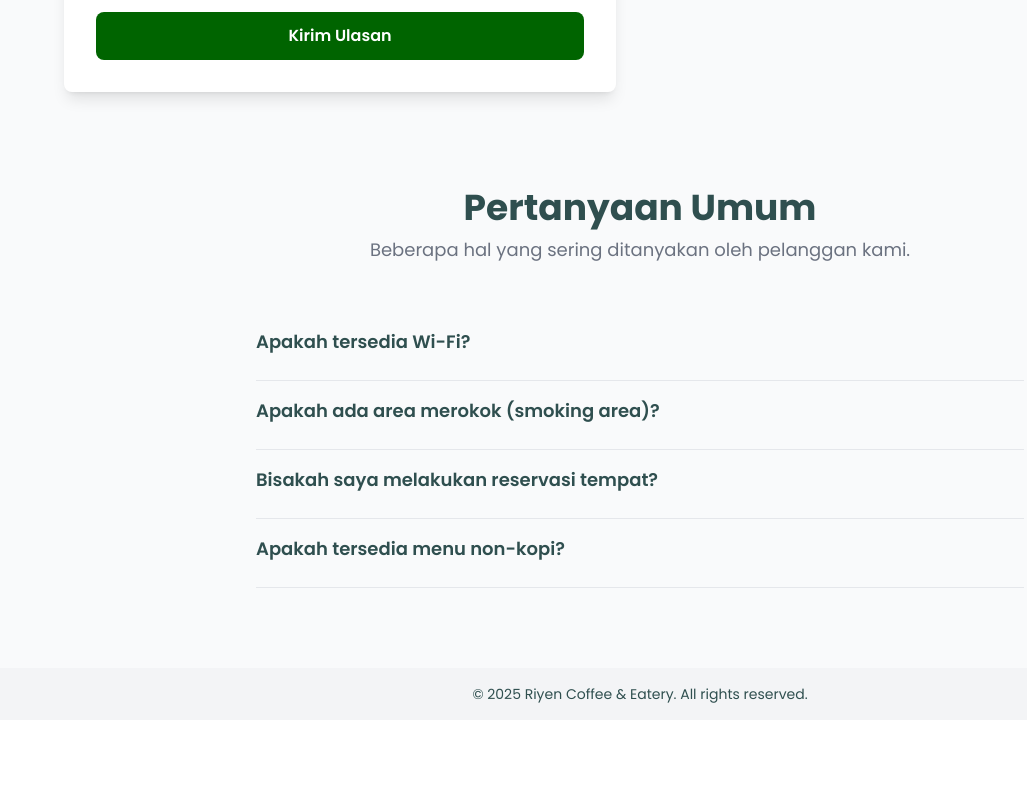
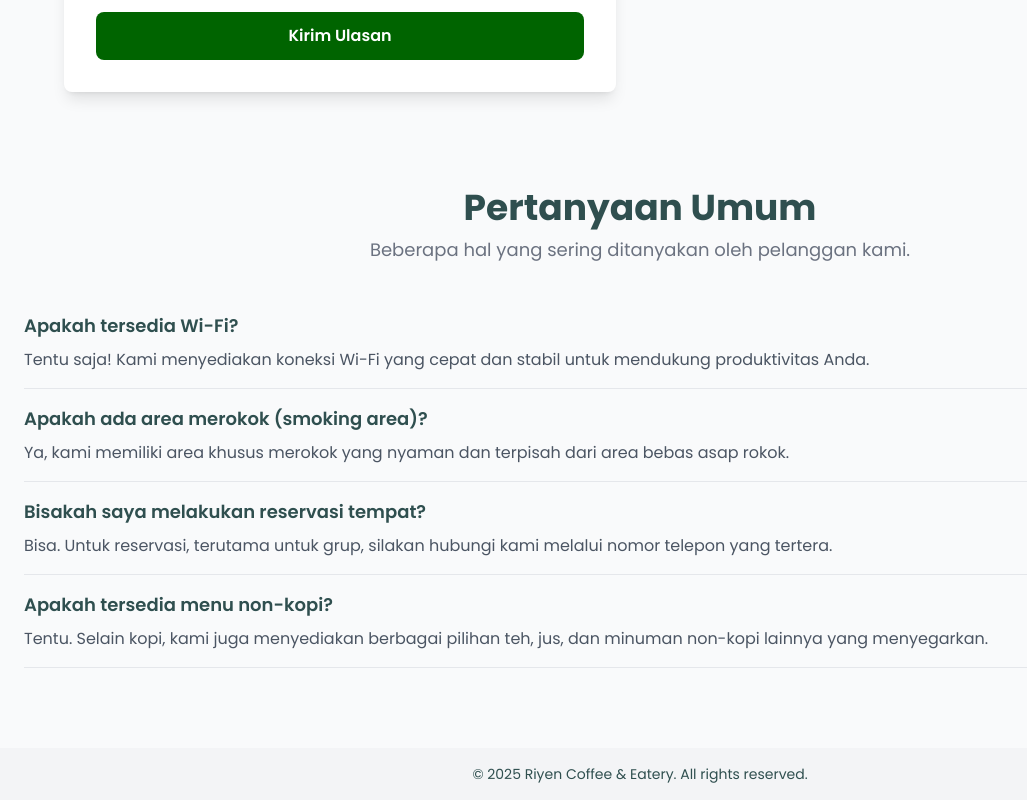
Before and after one commit to Solchanrefqialhabib/RiyenCoffee-Eatery, a Next.js app: page /contact in a window 1280 px wide. Shown: the part 1580-2380 px from the top of the page, without its empty margins (0-1027 px from the left). Before the commit the page ends 2300 px from the top, so only its background shows below. Built offline with nearby package versions, Linux system fonts and the light colour scheme.

Commit message:
perbaikan erorr

```diff
--- a/src/app/components/Navbar.tsx
+++ b/src/app/components/Navbar.tsx
@@ -1,6 +1,9 @@
 "use client";
 import { useState } from 'react';
 import { motion, AnimatePresence } from 'framer-motion';
+import Image from 'next/image';
+import Link from 'next/link';
+
 
 // In Next.js, images in the 'public' directory are served from the root.
 // So, we reference it with a string path instead of importing it as a module.
@@ -77,9 +80,15 @@ const StarbucksMegaMenu = () => {
           </ul>
         </div>
         <div className="col-span-2">
-           <div className="relative w-full h-48 rounded-lg overflow-hidden">
-             <img src="/flat.jpg" alt="Menu Special" className="w-full h-full object-cover" />
-           </div>
+<div className="relative w-full h-48 rounded-lg overflow-hidden">
+  <Image
+    src="/flat.jpg"
+    alt="Menu Special"
+    fill
+    className="object-cover"
+    priority // optional: loads image eagerly for important images
+  />
+</div>
         </div>
       </div>
     </div>
@@ -98,9 +107,9 @@ export default function Navbar({ theme = 'light' }: { theme?: 'light' | 'dark' }
     <header className={`relative z-50 transition-colors duration-300 ${theme === 'light' ? 'bg-white shadow-sm' : 'bg-transparent'}`}>
       <div className="container mx-auto flex justify-between items-center px-6 md:px-10 h-20">
         <div className="flex items-center gap-8">
-          <a href="/" className="flex items-center gap-3">
-            <img src={logo} alt="Logo Riyen Coffee & Eatery" width={65} height={65} />
-          </a>
+<Link href="/" className="flex items-center gap-3">
+  <Image src={logo} alt="Logo Riyen Coffee & Eatery" width={65} height={65} />
+</Link>
           <nav className="hidden lg:flex items-center h-full">
             <ul className="flex items-center gap-6 h-full">
               {navLinks.map((link) => (
--- a/src/app/contact/page.tsx
+++ b/src/app/contact/page.tsx
@@ -37,7 +37,7 @@ const ReviewCard = ({ name, review, rating, imageUrl }: Review) => (
                 </svg>
             ))}
         </div>
-        <p className="text-gray-600 italic mb-4">"{review}"</p>
+        <p className="text-gray-600 italic mb-4">&quot;{review}&quot;</p>
 
         {imageUrl && (
           <div className="relative w-full h-48 rounded-md overflow-hidden mb-4">
@@ -274,20 +274,23 @@ export default function Contact() {
               subtitle="Beberapa hal yang sering ditanyakan oleh pelanggan kami."
               center
             />
-            <div className="mt-12 max-w-3xl mx-auto">
-              <FaqItem question="Apakah tersedia Wi-Fi?">
-                Tentu saja! Kami menyediakan koneksi Wi-Fi yang cepat dan stabil untuk mendukung produktivitas Anda.
-              </FaqItem>
-              <FaqItem question="Apakah ada area merokok (smoking area)?">
-                Ya, kami memiliki area khusus merokok yang nyaman dan terpisah dari area bebas asap rokok.
-              </FaqItem>
-              <FaqItem question="Bisakah saya melakukan reservasi tempat?">
-                Bisa. Untuk reservasi, terutama untuk grup, silakan hubungi kami melalui nomor telepon yang tertera.
-              </FaqItem>
-              <FaqItem question="Apakah tersedia menu non-kopi?">
-                Tentu. Selain kopi, kami juga menyediakan berbagai pilihan teh, jus, dan minuman non-kopi lainnya yang menyegarkan.
-              </FaqItem>
-            </div>
+            <FaqItem
+              question="Apakah tersedia Wi-Fi?"
+              answer="Tentu saja! Kami menyediakan koneksi Wi-Fi yang cepat dan stabil untuk mendukung produktivitas Anda."
+            />
+            <FaqItem
+              question="Apakah ada area merokok (smoking area)?"
+              answer="Ya, kami memiliki area khusus merokok yang nyaman dan terpisah dari area bebas asap rokok."
+            />
+            <FaqItem
+              question="Bisakah saya melakukan reservasi tempat?"
+              answer="Bisa. Untuk reservasi, terutama untuk grup, silakan hubungi kami melalui nomor telepon yang tertera."
+            />
+            <FaqItem
+              question="Apakah tersedia menu non-kopi?"
+              answer="Tentu. Selain kopi, kami juga menyediakan berbagai pilihan teh, jus, dan minuman non-kopi lainnya yang menyegarkan."
+            />
+
           </section>
         </div>
       </div>
--- a/src/app/page.tsx
+++ b/src/app/page.tsx
@@ -197,7 +197,7 @@ export default function Home() {
                   variants={gridItemVariants}
                 >
                   <img src={t.image} alt={t.name} className="w-16 h-16 rounded-full mx-auto mb-4 object-cover" />
-                  <p className="text-gray-600 italic">"{t.quote}"</p>
+                    <p className="text-gray-600 italic">&quot;{t.quote}&quot;</p>
                   <p className="mt-4 font-bold text-brand-dark">- {t.name}</p>
                 </motion.div>
               ))}
```
